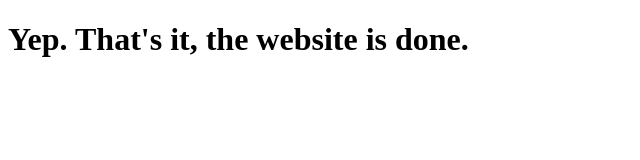
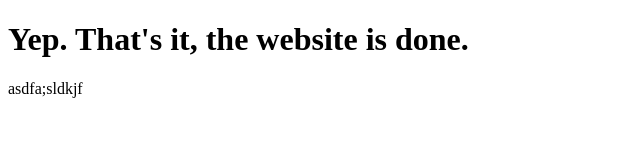
Before and after one commit to SPatten3/wdd130-Hales, a plain HTML site: page index.html in a window 1280 px wide. Shown: the whole page, without its empty margins (0-640 px from the left). Drawn offline with Linux system fonts and the light colour scheme.

```diff
--- a/index.html
+++ b/index.html
@@ -7,5 +7,6 @@
 </head>
 <body>
     <h1>Yep. That's it, the website is done.</h1>
+    asdfa;sldkjf
 </body>
 </html>
```
Also changed, not shown: img/hubble-pilars.png (added), img/logo.png (added), img/star-life-cycle.png (added), img/stsci-01f3n9k6pr8b5y9cz2qd7asqpt-1.png (added), 3 other files.
